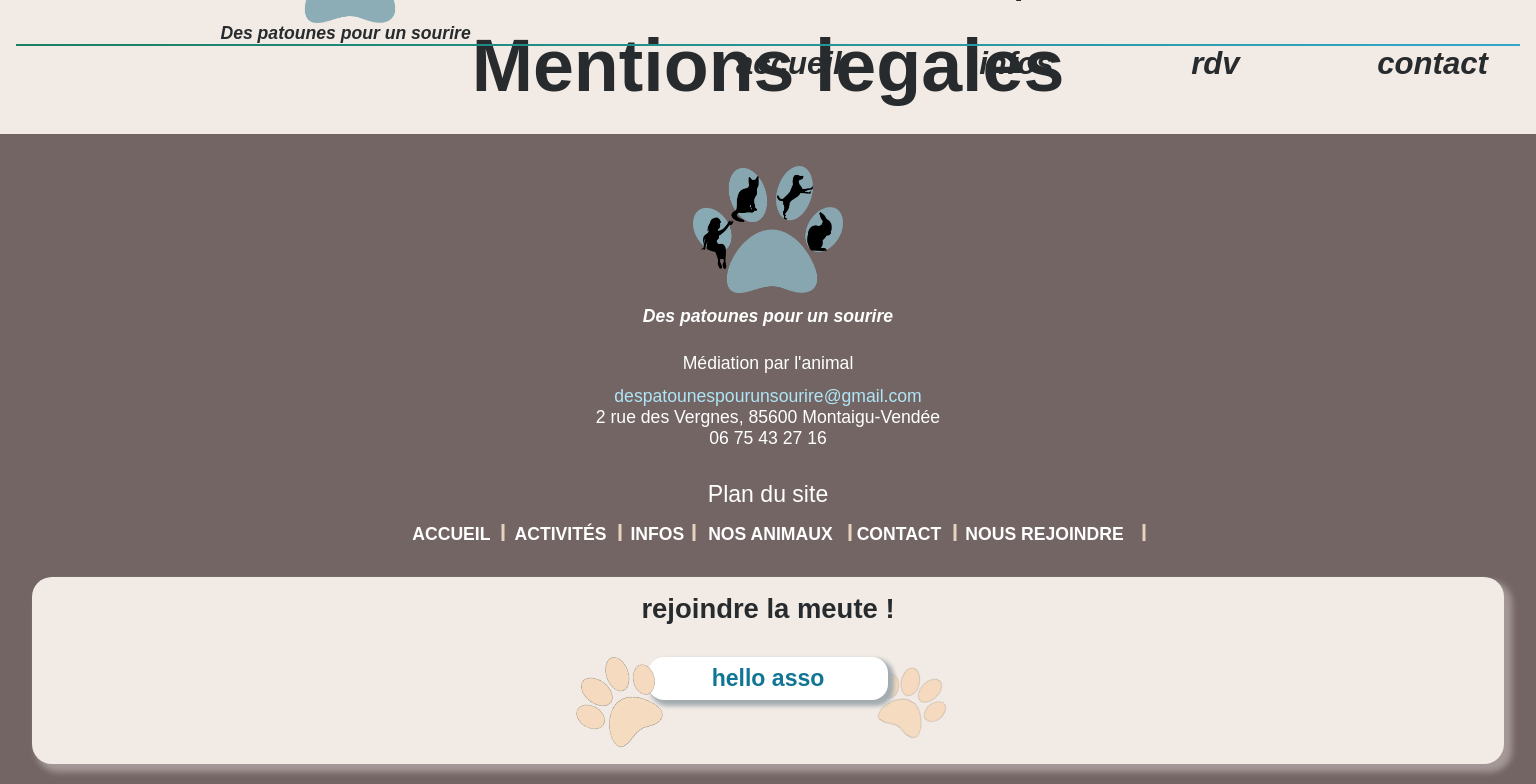
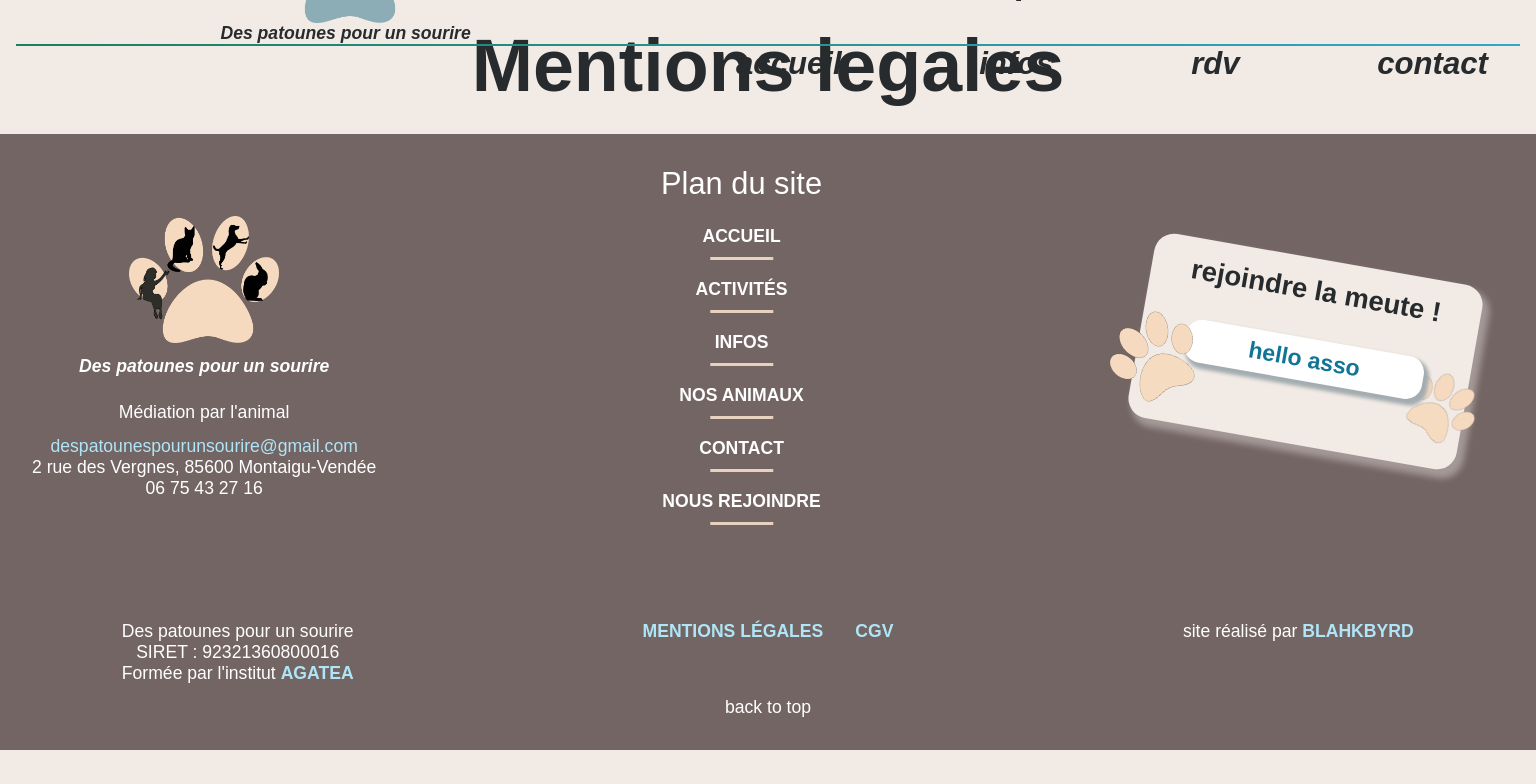
Before and after one commit to blahkbyrd/dpps, a React (Create React App) app: page /mentions-legales in a window 1536 px wide. Shown: the part 120-904 px from the top of the page. After the commit the page ends 870 px from the top, so only its background shows below. Built offline with nearby package versions, Linux system fonts and the light colour scheme; a web font is replaced by a local one.

Commit message:
styling footer

```diff
--- a/src/Components/Footers/Footer.jsx
+++ b/src/Components/Footers/Footer.jsx
@@ -8,7 +8,7 @@ const Footer = () => {
            <section className="top">
                <div className="brand">
                 <div className="brand-name">
-                    <Logo/>
+                    <Logo color="creme"/>
                     <p>Médiation par l'animal</p>
                 </div>
                 <ul className="contact-infos">
@@ -48,29 +48,3 @@ const Footer = () => {
 }
 
 export default Footer;
-
-/**
- *
- *  <ul>
-                <li><a href="/mentions-legales" target="_blank" rel="noreferrer">mentions légales</a></li>
-                <li>CGU</li>
-                <li>site réalisé par <a href="https://github.com/blahkbyrd" rel="noreferrer" target="_blank">Blahkbyrd</a></li>
-            </ul>
-            <ul>
-                <li>accueil</li>
-                <li>infos</li>
-                <li>nos animaux</li>
-                <li>contact</li>
-                <li><a href="#" rel="noreferrer" target="_blank">nous rejoindre</a></li>
-            </ul>
-            <ul>
-                <li><a href="mailto:despatounespourunsourire@gmail.com">despatounespourunsourire@gmail.com</a></li>
-                <li>2 rue des Vergnes, 85600 Montaigu-Vendée</li>
-                <li>06 75 43 27 16</li>
-            </ul>
-            <ul>
-                <li>Des Patounes Pour un Sourire</li>
-                <li>Formée par l'institut <a href="http://www.agatea.org/" rel="noreferrer" target="_blank">AGATEA</a></li>
-                <li>SIRET : 92321360800016</li>
-            </ul>
- */
--- a/src/Components/Headers/Header.jsx
+++ b/src/Components/Headers/Header.jsx
@@ -7,7 +7,7 @@ const Header = () => {
     return (
         <div className="header">
             <div className="brand-identity-container">
-                <Logo />
+                <Logo color="bleu" />
                 <Banner />
                 <Hamburger/>
             </div>
--- a/src/Components/Headers/Logo.jsx
+++ b/src/Components/Headers/Logo.jsx
@@ -1,7 +1,9 @@
 const Logo = (props) =>{
+    const logo_color = props.color;
     return(
         <div className="logo-container">
-        <img src="./logo-bleu_silouhette.png" alt="logo" className="logo" />
+
+        <img src={`./logo-${logo_color}_silhouette.png`} alt="logo" className="logo" />
         <span className="brand-name">Des patounes pour un sourire</span>
         </div>
     )
--- a/src/css/style.css
+++ b/src/css/style.css
@@ -1144,6 +1144,7 @@ h4.active:after {
   background-color: #E7D2BF;
 }
 .footer .bottom {
+  margin: 16px;
   text-align: center;
   display: flex;
   gap: 12.8px;
@@ -1467,4 +1468,56 @@ h4.active:after {
   .contact .sticker-container {
     flex: 1;
   }
+  .footer .top {
+    display: flex;
+    align-items: center;
+    gap: 32px;
+    margin: 32px;
+  }
+  .footer .site-map ul {
+    flex-direction: column;
+    text-align: center;
+  }
+  .footer .site-map ul li {
+    padding-block: 8px;
+  }
+  .footer .site-map ul li::after {
+    width: 10%;
+    height: 3px;
+    left: 50%;
+    bottom: -5px;
+  }
+  .footer .sticker-container {
+    flex: 1;
+    transform: rotate(10deg);
+  }
+  .footer .site-map {
+    flex: 2;
+  }
+  .footer .site-map h5 {
+    font-size: 1.75em;
+  }
+  .footer .bottom {
+    display: grid;
+    align-items: baseline;
+    margin: 32px;
+    grid-template-columns: repeat(7, 1fr);
+  }
+  .footer .bottom ul:first-child {
+    grid-column: 1/3;
+    grid-row: 1;
+  }
+  .footer .bottom ul:nth-child(2) {
+    grid-column: 3/6;
+    justify-content: center;
+    gap: 32px;
+    text-transform: uppercase;
+  }
+  .footer .bottom p:nth-of-type(1) {
+    grid-column: 6/8;
+  }
+  .footer .bottom p:last-child {
+    grid-row: 2;
+    grid-column: 1/8;
+  }
 }
--- a/src/style/_footer.scss
+++ b/src/style/_footer.scss
@@ -56,6 +56,7 @@
         }
     }
     .bottom{
+        margin: $space-16;
         text-align: center;
         display: flex;
         gap: $space-12;
--- a/src/style/_media-query.scss
+++ b/src/style/_media-query.scss
@@ -278,7 +278,8 @@
 
             flex-direction: row;
         }
-        .intro-illustration{
+
+        .intro-illustration {
             width: 50%;
             object-fit: contain;
         }
@@ -299,6 +300,7 @@
             background: none;
             height: fit-content;
             perspective: 1000px;
+
             .parent {
                 position: relative;
                 margin-block: 0;
@@ -314,7 +316,7 @@
                 left: 75%;
                 top: 60%;
                 max-width: 400px;
-                transform-style:preserve-3d;
+                transform-style: preserve-3d;
                 transform: translate(-50%, -50%) rotateY(-30deg);
                 box-shadow: $box-shadow-50;
             }
@@ -325,7 +327,7 @@
                 margin-inline-start: $space-12;
                 font-size: $h6;
                 font-weight: 600;
-                width:55%;
+                width: 55%;
             }
 
 
@@ -341,17 +343,21 @@
             }
         }
     }
-    .cta-contact{
+
+    .cta-contact {
         margin: $base-space;
-        p{
+
+        p {
             font-size: $h1-mob;
             font-family: bree;
             text-align: center;
             margin: $space-8;
         }
+
         grid-row: 3;
         grid-column: 1/6;
     }
+
     .card-grid-layout-container {
         grid-template-columns: repeat(5, 1fr);
         grid-template-rows: repeat(2, 1fr);
@@ -377,18 +383,84 @@
     }
 
     // CONTACT PAGE
-    .contact{
+    .contact {
         margin-inline: $base-space;
+
         .contact-content {
             display: flex;
-            gap:$base-space;
+            gap: $base-space;
         }
-        .form-container{
+
+        .form-container {
             flex: 2;
         }
-        .sticker-container{
+
+        .sticker-container {
             flex: 1;
         }
     }
 
+    .footer {
+        .top {
+            display: flex;
+            align-items: center;
+            gap: $space-32;
+            margin: $space-32;
+        }
+
+        .site-map ul {
+            flex-direction: column;
+            text-align: center;
+
+            li {
+                padding-block: $space-8;
+            }
+
+            li::after {
+                width: 10%;
+                height: 3px;
+                left: 50%;
+                bottom: -5px;
+            }
+        }
+
+        .sticker-container {
+            flex: 1;
+            transform: rotate(10deg);
+        }
+
+        .site-map {
+            h5{
+                font-size: $h4;
+            }
+            flex: 2;
+        }
+
+        .bottom {
+            display: grid;
+            align-items: baseline;
+            margin: $space-32;
+            grid-template-columns: repeat(7, 1fr);
+            ul:first-child{
+                grid-column: 1/3;
+                grid-row: 1;
+            }
+            ul:nth-child(2){
+                grid-column: 3/6;
+                justify-content: center;
+                gap:$space-32;
+                text-transform: uppercase;
+            }
+            p:nth-of-type(1){
+                grid-column: 6/8;
+            }
+            p:last-child{
+                grid-row: 2;
+                grid-column: 1/8;
+            }
+        }
+    }
+
+
+
 }
```
Also changed, not shown: public/logo-bleu_silhouette.png (renamed from public/logo-bleu_silouhette.png), src/Assets/images/logo-creme_silhouette.png (added).
